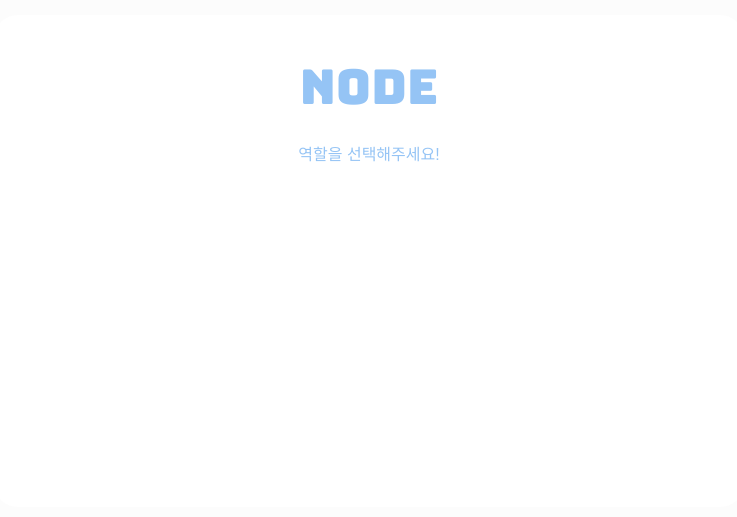
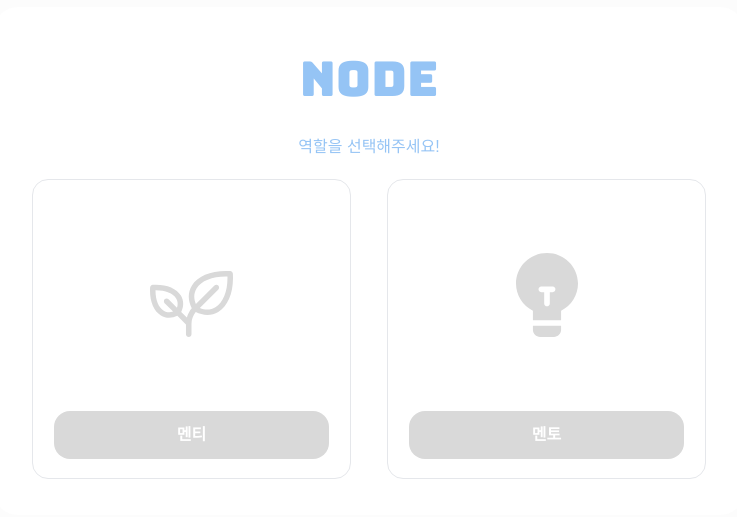
Before and after one commit to team-incube/NODE-front, a React (Create React App) app: page /step1 in a window 1280 px wide. Shown: the part 139-656 px from the top of the page, without its empty margins (271-1008 px from the left). Built offline with nearby package versions, Linux system fonts and the light colour scheme; a web font is replaced by a local one.

Commit message:
feat: 기본 퍼블리싱

```diff
--- a/src/pages/signup/step1.jsx
+++ b/src/pages/signup/step1.jsx
@@ -1,16 +1,23 @@
+import Lamp from "../../assets/icons/lamp";
+import Sprout from "../../assets/icons/sprout";
+import Button from "../../components/Button";
 
 function Step1() {
 
     return (
         <div className="flex items-center justify-center bg-[#FCFCFC] w-screen h-screen">
-            <div className="flex flex-col items-center bg-white w-[46.875rem] h-[30.75rem] rounded-[1.5rem] gap-[1.25rem]">
+            <div className="flex flex-col items-center bg-white w-[46.875rem] rounded-[1.5rem] gap-[1.25rem] pb-[36px]">
                 <p className="font-bungee text-[#95C4F5] text-[3rem] mt-[2.25rem]">NODE</p>
                 <p className="font-tmoney font-normal text-[#95C4F5] text-[1rem]">역할을 선택해주세요!</p>
-                <div>
-
-                </div>
-                <div>
-
+                <div className="flex flex-row gap-[2.25rem]">
+                    <div className="flex items-center justify-end flex-col gap-[4.625rem] pb-[1.1875rem] border w-[19.9375rem] h-[18.75rem] rounded-2xl">
+                        <Sprout />
+                        <Button className="w-[17.1875rem] h-[3rem]">멘티</Button>
+                    </div>
+                    <div className="flex items-center justify-end flex-col gap-[4.625rem] pb-[1.1875rem] border w-[19.9375rem] h-[18.75rem] rounded-2xl">
+                        <Lamp />
+                        <Button className="w-[17.1875rem] h-[3rem]">멘토</Button>
+                    </div>
                 </div>
             </div>
         </div>
```
